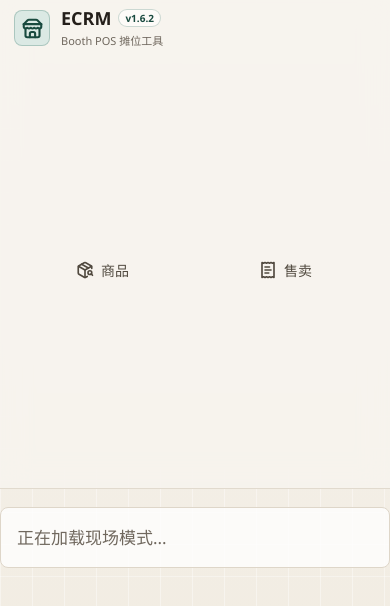
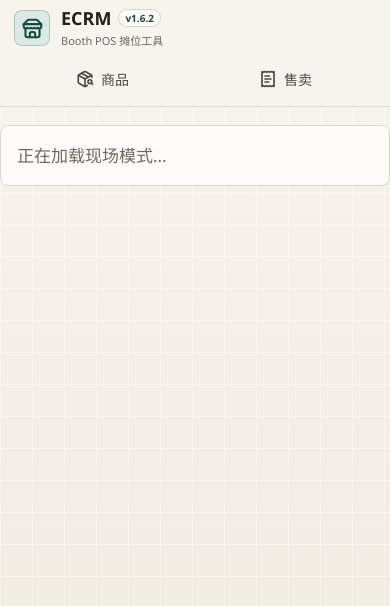
Before and after one commit to mattvxiao-commits/mattvxiao-commits.github.io, a React (Vite) app: page /dashboard in a window 390 px wide. Shown: the top 606 px of the page. Built offline with nearby package versions, Linux system fonts and the light colour scheme.

Commit message:
fix: reset narrow topbar nav flex basis

```diff
--- a/src/styles.css
+++ b/src/styles.css
@@ -3001,6 +3001,7 @@ p {
   }
 
   .nav {
+    flex: 0 0 auto;
     width: 100%;
     justify-content: flex-start;
     overscroll-behavior-x: contain;
```
